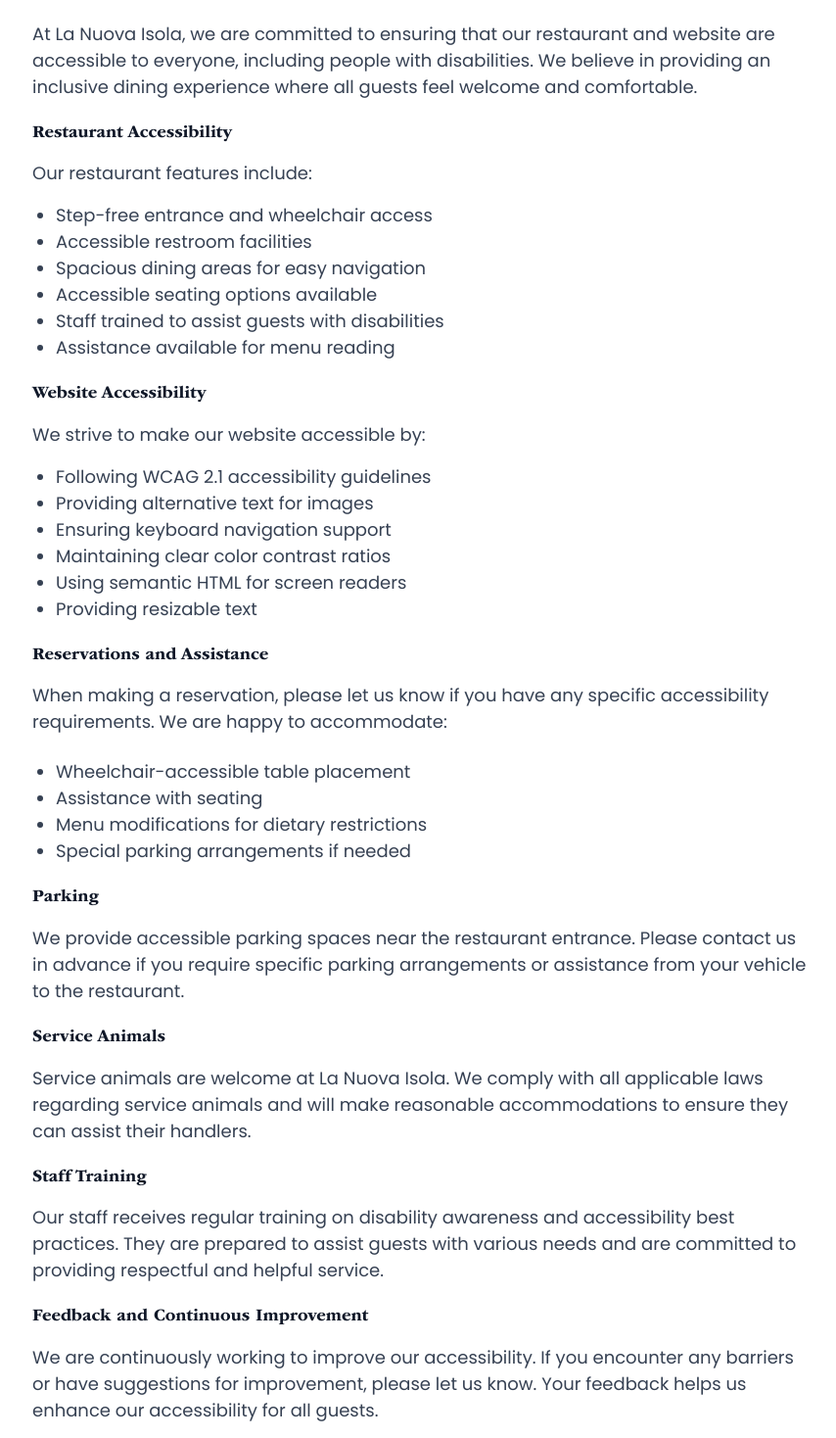
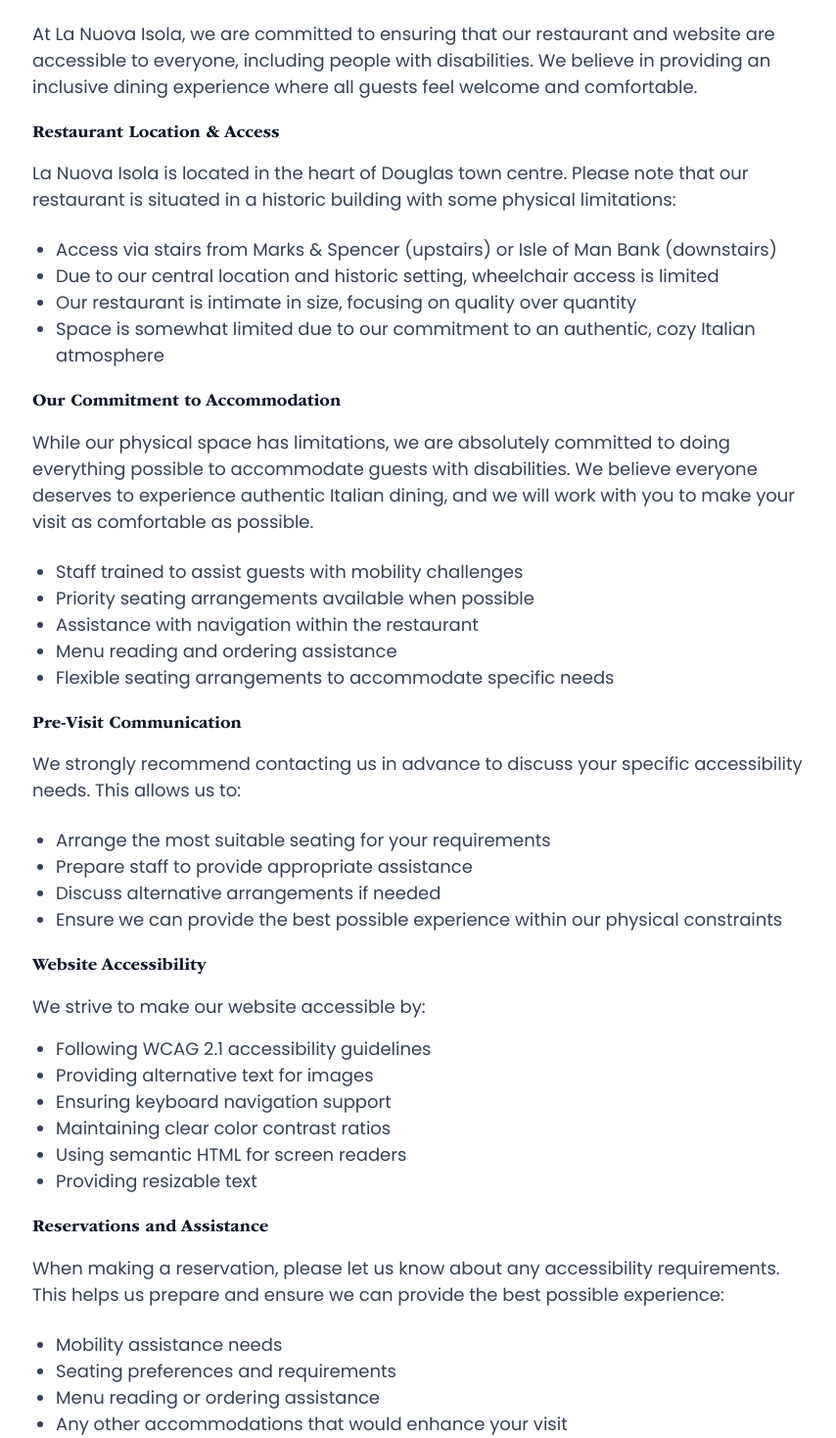
Before and after one commit to LYNKSPortal/la-nuova-isola-iom, a Next.js app: page /accessibility in a window 1280 px wide. Shown: the part 602-2070 px from the top of the page at 98% size, without its empty margins (209-1063 px from the left). Built offline with nearby package versions, Linux system fonts and the light colour scheme.

Commit message:
Update accessibility page to be honest about physical limitations while showing commitment to accommodate

```diff
--- a/src/app/accessibility/page.tsx
+++ b/src/app/accessibility/page.tsx
@@ -61,15 +61,38 @@ export default function Accessibility() {
               At La Nuova Isola, we are committed to ensuring that our restaurant and website are accessible to everyone, including people with disabilities. We believe in providing an inclusive dining experience where all guests feel welcome and comfortable.
             </p>
 
-            <h3 className="text-xl font-semibold text-gray-900 mb-4">Restaurant Accessibility</h3>
-            <p className="text-gray-700 mb-4">Our restaurant features include:</p>
+            <h3 className="text-xl font-semibold text-gray-900 mb-4">Restaurant Location & Access</h3>
+            <p className="text-gray-700 mb-6">
+              La Nuova Isola is located in the heart of Douglas town centre. Please note that our restaurant is situated in a historic building with some physical limitations:
+            </p>
             <ul className="list-disc pl-6 text-gray-700 mb-6">
-              <li>Step-free entrance and wheelchair access</li>
-              <li>Accessible restroom facilities</li>
-              <li>Spacious dining areas for easy navigation</li>
-              <li>Accessible seating options available</li>
-              <li>Staff trained to assist guests with disabilities</li>
-              <li>Assistance available for menu reading</li>
+              <li>Access via stairs from Marks & Spencer (upstairs) or Isle of Man Bank (downstairs)</li>
+              <li>Due to our central location and historic setting, wheelchair access is limited</li>
+              <li>Our restaurant is intimate in size, focusing on quality over quantity</li>
+              <li>Space is somewhat limited due to our commitment to an authentic, cozy Italian atmosphere</li>
+            </ul>
+
+            <h3 className="text-xl font-semibold text-gray-900 mb-4">Our Commitment to Accommodation</h3>
+            <p className="text-gray-700 mb-6">
+              While our physical space has limitations, we are absolutely committed to doing everything possible to accommodate guests with disabilities. We believe everyone deserves to experience authentic Italian dining, and we will work with you to make your visit as comfortable as possible.
+            </p>
+            <ul className="list-disc pl-6 text-gray-700 mb-6">
+              <li>Staff trained to assist guests with mobility challenges</li>
+              <li>Priority seating arrangements available when possible</li>
+              <li>Assistance with navigation within the restaurant</li>
+              <li>Menu reading and ordering assistance</li>
+              <li>Flexible seating arrangements to accommodate specific needs</li>
+            </ul>
+
+            <h3 className="text-xl font-semibold text-gray-900 mb-4">Pre-Visit Communication</h3>
+            <p className="text-gray-700 mb-6">
+              We strongly recommend contacting us in advance to discuss your specific accessibility needs. This allows us to:
+            </p>
+            <ul className="list-disc pl-6 text-gray-700 mb-6">
+              <li>Arrange the most suitable seating for your requirements</li>
+              <li>Prepare staff to provide appropriate assistance</li>
+              <li>Discuss alternative arrangements if needed</li>
+              <li>Ensure we can provide the best possible experience within our physical constraints</li>
             </ul>
 
             <h3 className="text-xl font-semibold text-gray-900 mb-4">Website Accessibility</h3>
@@ -85,19 +108,25 @@ export default function Accessibility() {
 
             <h3 className="text-xl font-semibold text-gray-900 mb-4">Reservations and Assistance</h3>
             <p className="text-gray-700 mb-6">
-              When making a reservation, please let us know if you have any specific accessibility requirements. We are happy to accommodate:
+              When making a reservation, please let us know about any accessibility requirements. This helps us prepare and ensure we can provide the best possible experience:
             </p>
             <ul className="list-disc pl-6 text-gray-700 mb-6">
-              <li>Wheelchair-accessible table placement</li>
-              <li>Assistance with seating</li>
-              <li>Menu modifications for dietary restrictions</li>
-              <li>Special parking arrangements if needed</li>
+              <li>Mobility assistance needs</li>
+              <li>Seating preferences and requirements</li>
+              <li>Menu reading or ordering assistance</li>
+              <li>Any other accommodations that would enhance your visit</li>
             </ul>
 
-            <h3 className="text-xl font-semibold text-gray-900 mb-4">Parking</h3>
+            <h3 className="text-xl font-semibold text-gray-900 mb-4">Parking and Location</h3>
             <p className="text-gray-700 mb-6">
-              We provide accessible parking spaces near the restaurant entrance. Please contact us in advance if you require specific parking arrangements or assistance from your vehicle to the restaurant.
+              Our central Douglas location means parking is available in nearby public car parks. Due to our town centre location and the need to navigate stairs from either Marks & Spencer or Isle of Man Bank, we recommend:
             </p>
+            <ul className="list-disc pl-6 text-gray-700 mb-6">
+              <li>Calling ahead to discuss the best approach for your specific needs</li>
+              <li>Planning extra time for navigation to our restaurant</li>
+              <li>Considering having a companion assist if mobility is a concern</li>
+              <li>Contacting us to explore the most suitable options for your visit</li>
+            </ul>
 
             <h3 className="text-xl font-semibold text-gray-900 mb-4">Service Animals</h3>
             <p className="text-gray-700 mb-6">
@@ -109,10 +138,17 @@ export default function Accessibility() {
               Our staff receives regular training on disability awareness and accessibility best practices. They are prepared to assist guests with various needs and are committed to providing respectful and helpful service.
             </p>
 
-            <h3 className="text-xl font-semibold text-gray-900 mb-4">Feedback and Continuous Improvement</h3>
+            <h3 className="text-xl font-semibold text-gray-900 mb-4">Honest Feedback and Limitations</h3>
             <p className="text-gray-700 mb-6">
-              We are continuously working to improve our accessibility. If you encounter any barriers or have suggestions for improvement, please let us know. Your feedback helps us enhance our accessibility for all guests.
+              We believe in being transparent about our limitations while maintaining our commitment to excellent service. Our historic town centre location presents physical challenges that we cannot always overcome, but we promise to:
             </p>
+            <ul className="list-disc pl-6 text-gray-700 mb-6">
+              <li>Be honest about what we can and cannot accommodate</li>
+              <li>Suggest alternatives when our physical space presents barriers</li>
+              <li>Provide exceptional service within our constraints</li>
+              <li>Listen to feedback and improve where possible</li>
+              <li>Treat every guest with dignity and respect</li>
+            </ul>
 
             <h3 className="text-xl font-semibold text-gray-900 mb-4">Contact Information</h3>
             <p className="text-gray-700 mb-6">
```
